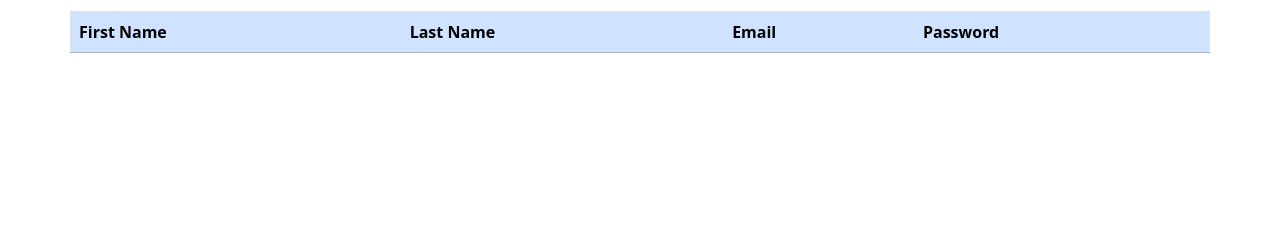
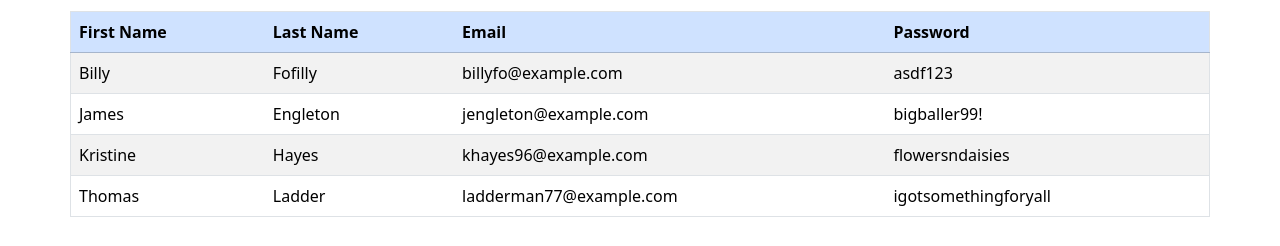
Before and after one commit to DiandreRuiz/boostrap-basics, a plain HTML site: page index.html in a window 1280 px wide. Shown: the part 554-800 px from the top of the page. Drawn offline with nearby package versions, Linux system fonts and the light colour scheme.

Commit message:
Added table as a .row with example user data, stripled rows and hover effects

```diff
--- a/index.html
+++ b/index.html
@@ -63,6 +63,30 @@
                             <th>Password</th>
                         </tr>
                     </thead>
+                        <tr>
+                            <td>Billy</td>
+                            <td>Fofilly</td>
+                            <td>billyfo@example.com</td>
+                            <td>asdf123</td>
+                        </tr>
+                        <tr>
+                            <td>James</td>
+                            <td>Engleton</td>
+                            <td>jengleton@example.com</td>
+                            <td>bigballer99!</td>
+                        </tr>
+                        <tr>
+                            <td>Kristine</td>
+                            <td>Hayes</td>
+                            <td>khayes96@example.com</td>
+                            <td>flowersndaisies</td>
+                        </tr>
+                        <tr>
+                            <td>Thomas</td>
+                            <td>Ladder</td>
+                            <td>ladderman77@example.com</td>
+                            <td>igotsomethingforyall</td>
+                        </tr>
                 </table>
             </div>
         </div>
```
